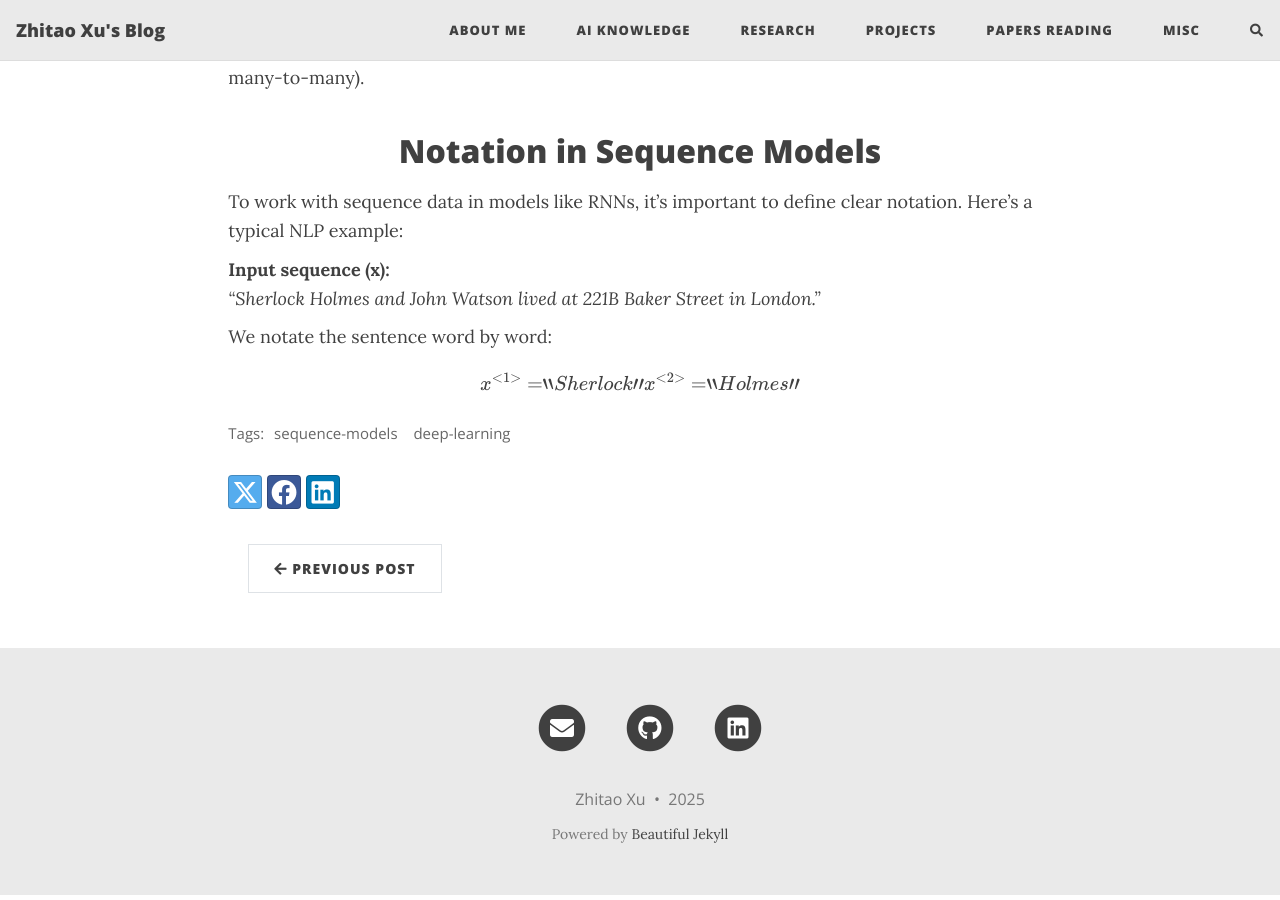
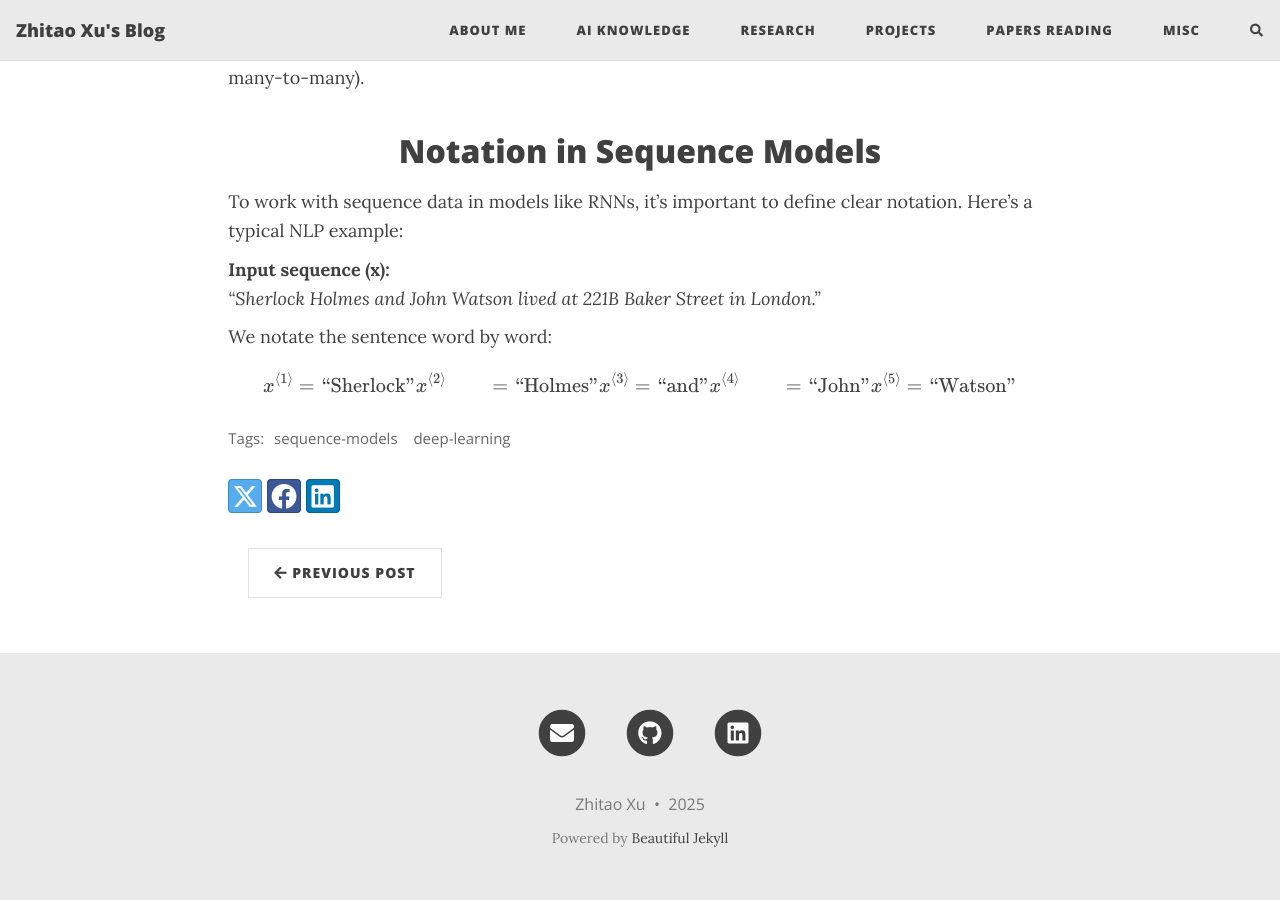
Before and after one commit to HerrXu01/herrxu01.github.io, a Jekyll site: the page built from ai-knowledge/sequence-models/_posts/2025-04-14-Seq01-RNN-Model.md, in a window 1280 px wide and 900 px high, scrolled down 1362 px. Built offline with Jekyll 4.4.1, drawn with Linux system fonts in a browser that asks for light colours; formulas are drawn with MathJax 3; comment, search, counter and statistics services are not loaded.

Commit message:
add content to rnn notes

```diff
--- a/ai-knowledge/sequence-models/_posts/2025-04-14-Seq01-RNN-Model.md
+++ b/ai-knowledge/sequence-models/_posts/2025-04-14-Seq01-RNN-Model.md
@@ -48,7 +48,10 @@ To work with sequence data in models like RNNs, it's important to define clear n
 *"Sherlock Holmes and John Watson lived at 221B Baker Street in London."*
 
 We notate the sentence word by word:
-\begin{equation}
-x^{<1>} = "Sherlock"
-x^{<2>} = "Holmes"
-\end{equation}
+\begin{align}
+x^{\langle 1 \rangle} &= \text{"Sherlock"} \\
+x^{\langle 2 \rangle} &= \text{"Holmes"} \\
+x^{\langle 3 \rangle} &= \text{"and"} \\
+x^{\langle 4 \rangle} &= \text{"John"} \\
+x^{\langle 5 \rangle} &= \text{"Watson"}
+\end{align}
```
